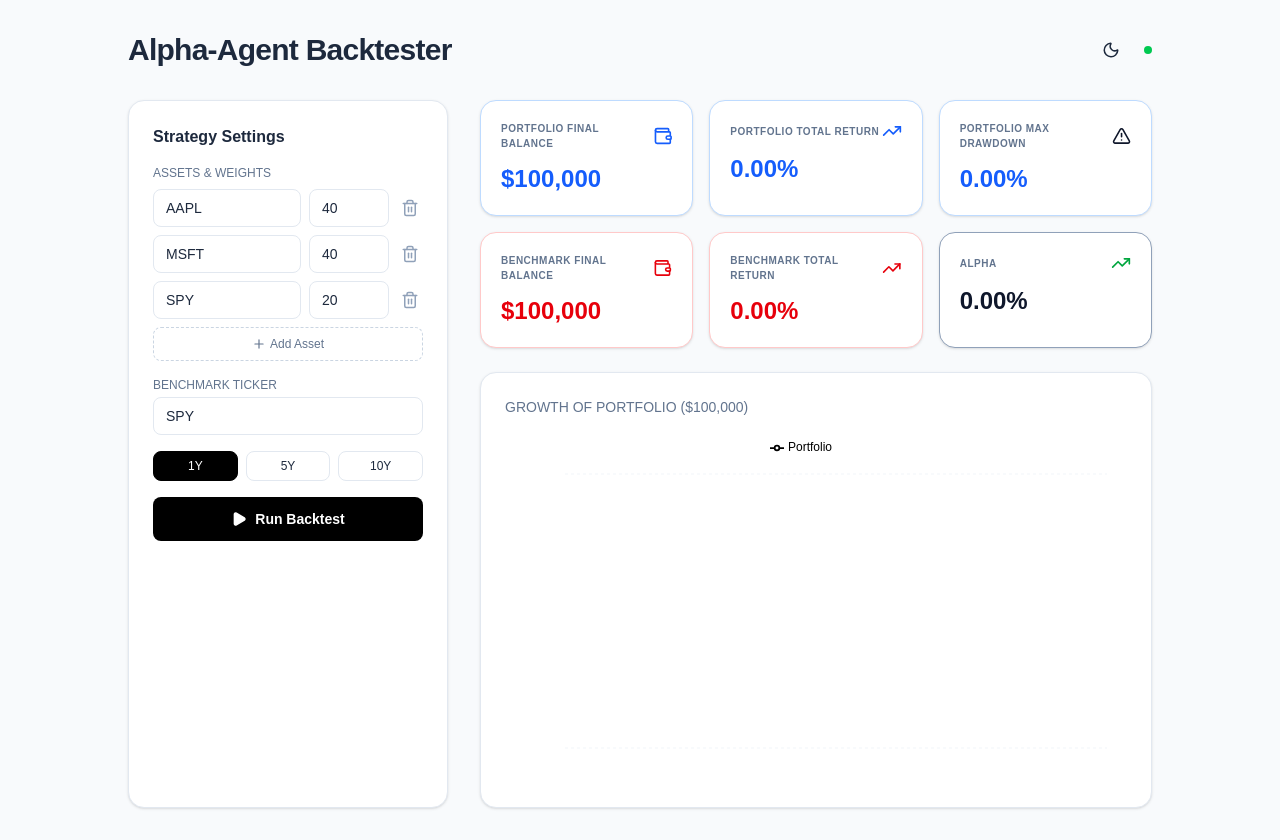
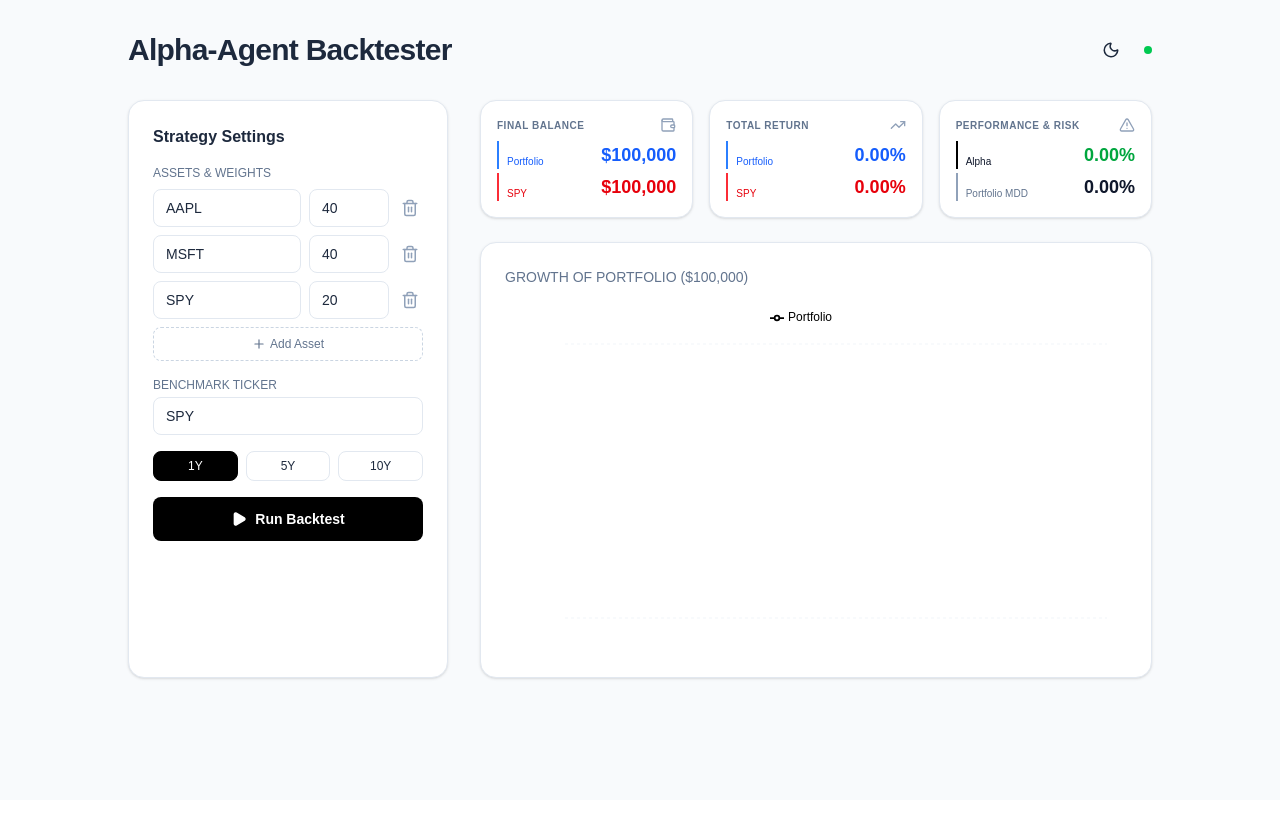
Before and after one commit to DeanYoon/alpha-agent-sandbox, a Next.js app: page / in a window 1280 px wide. After the commit the page ends 800 px from the top, so only its background shows below. Built offline with nearby package versions, Linux system fonts and the light colour scheme.

Commit message:
UI: Redesign summary section into 3 high-efficiency comparative cards

```diff
--- a/src/app/page.tsx
+++ b/src/app/page.tsx
@@ -235,46 +235,60 @@ export default function BacktestPage() {
 
           {/* Results Display */}
           <div className="lg:col-span-2 space-y-4 md:space-y-6">
-                <div className="grid grid-cols-1 md:grid-cols-2 lg:grid-cols-3 gap-4">
-                  {/* Portfolio Group */}
-                  <StatCard
-                    label="Portfolio Final Balance"
-                    value={`$${Math.round(currentSummary.finalBalance).toLocaleString()}`}
-                    icon={<Wallet className="text-blue-600 dark:text-blue-400" size={20} />}
-                    isPortfolio
-                  />
-                  <StatCard
-                    label="Portfolio Total Return"
-                    value={`${(currentSummary.totalReturn * 100).toFixed(2)}%`}
-                    icon={<TrendingUp className="text-blue-600 dark:text-blue-400" size={20} />}
-                    isPortfolio
-                  />
-                  <StatCard
-                    label="Portfolio Max Drawdown"
-                    value={`${(currentSummary.maxDrawdown * 100).toFixed(2)}%`}
-                    icon={<AlertTriangle className="text-slate-900 dark:text-slate-100" size={20} />}
-                    isPortfolio
-                  />
+                <div className="grid grid-cols-1 md:grid-cols-3 gap-4">
+                  {/* Card 1: Final Balance */}
+                  <div className="rounded-2xl border border-slate-200 bg-white p-4 shadow-sm dark:border-slate-800 dark:bg-slate-900">
+                    <div className="mb-2 flex items-center justify-between">
+                      <span className="text-[10px] font-bold uppercase text-slate-500 tracking-wider dark:text-slate-400">Final Balance</span>
+                      <Wallet size={16} className="text-slate-400" />
+                    </div>
+                    <div className="flex flex-col gap-1">
+                      <div className="flex justify-between items-end border-l-2 border-blue-500 pl-2">
+                        <span className="text-[10px] text-blue-600 font-medium">Portfolio</span>
+                        <span className="text-lg font-black text-blue-600">{`$${Math.round(currentSummary.finalBalance).toLocaleString()}`}</span>
+                      </div>
+                      <div className="flex justify-between items-end border-l-2 border-red-500 pl-2">
+                        <span className="text-[10px] text-red-600 font-medium">{benchmarkTicker}</span>
+                        <span className="text-lg font-black text-red-600">{`$${Math.round(currentSummary.benchmarkFinalBalance || 100000).toLocaleString()}`}</span>
+                      </div>
+                    </div>
+                  </div>
 
-                  {/* Benchmark Group */}
-                  <StatCard
-                    label="Benchmark Final Balance"
-                    value={`$${Math.round(currentSummary.benchmarkFinalBalance || 100000).toLocaleString()}`}
-                    icon={<Wallet className="text-red-600" size={20} />}
-                    isBenchmark
-                  />
-                  <StatCard
-                    label="Benchmark Total Return"
-                    value={`${((currentSummary.benchmarkReturn || 0) * 100).toFixed(2)}%`}
-                    icon={<TrendingUp className="text-red-600" size={20} />}
-                    isBenchmark
-                  />
-                  <StatCard
-                    label="Alpha"
-                    value={`${(alpha * 100).toFixed(2)}%`}
-                    icon={<TrendingUp className={alpha >= 0 ? "text-green-600" : "text-red-600"} size={20} />}
-                    isAlpha
-                  />
+                  {/* Card 2: Total Return */}
+                  <div className="rounded-2xl border border-slate-200 bg-white p-4 shadow-sm dark:border-slate-800 dark:bg-slate-900">
+                    <div className="mb-2 flex items-center justify-between">
+                      <span className="text-[10px] font-bold uppercase text-slate-500 tracking-wider dark:text-slate-400">Total Return</span>
+                      <TrendingUp size={16} className="text-slate-400" />
+                    </div>
+                    <div className="flex flex-col gap-1">
+                      <div className="flex justify-between items-end border-l-2 border-blue-500 pl-2">
+                        <span className="text-[10px] text-blue-600 font-medium">Portfolio</span>
+                        <span className="text-lg font-black text-blue-600">{`${(currentSummary.totalReturn * 100).toFixed(2)}%`}</span>
+                      </div>
+                      <div className="flex justify-between items-end border-l-2 border-red-500 pl-2">
+                        <span className="text-[10px] text-red-600 font-medium">{benchmarkTicker}</span>
+                        <span className="text-lg font-black text-red-600">{`${((currentSummary.benchmarkReturn || 0) * 100).toFixed(2)}%`}</span>
+                      </div>
+                    </div>
+                  </div>
+
+                  {/* Card 3: Risk & Alpha */}
+                  <div className="rounded-2xl border border-slate-200 bg-white p-4 shadow-sm dark:border-slate-800 dark:bg-slate-900">
+                    <div className="mb-2 flex items-center justify-between">
+                      <span className="text-[10px] font-bold uppercase text-slate-500 tracking-wider dark:text-slate-400">Performance & Risk</span>
+                      <AlertTriangle size={16} className="text-slate-400" />
+                    </div>
+                    <div className="flex flex-col gap-1">
+                      <div className="flex justify-between items-end border-l-2 border-black dark:border-white pl-2">
+                        <span className="text-[10px] text-slate-900 dark:text-white font-medium">Alpha</span>
+                        <span className={`text-lg font-black ${alpha >= 0 ? "text-green-600" : "text-red-600"}`}>{`${(alpha * 100).toFixed(2)}%`}</span>
+                      </div>
+                      <div className="flex justify-between items-end border-l-2 border-slate-400 pl-2">
+                        <span className="text-[10px] text-slate-500 font-medium">Portfolio MDD</span>
+                        <span className="text-lg font-black text-slate-900 dark:text-white">{`${(currentSummary.maxDrawdown * 100).toFixed(2)}%`}</span>
+                      </div>
+                    </div>
+                  </div>
                 </div>
 
                 <div className="min-h-[400px] w-full rounded-2xl border border-slate-200 bg-white p-4 md:p-6 shadow-sm dark:border-slate-800 dark:bg-slate-900">
```
